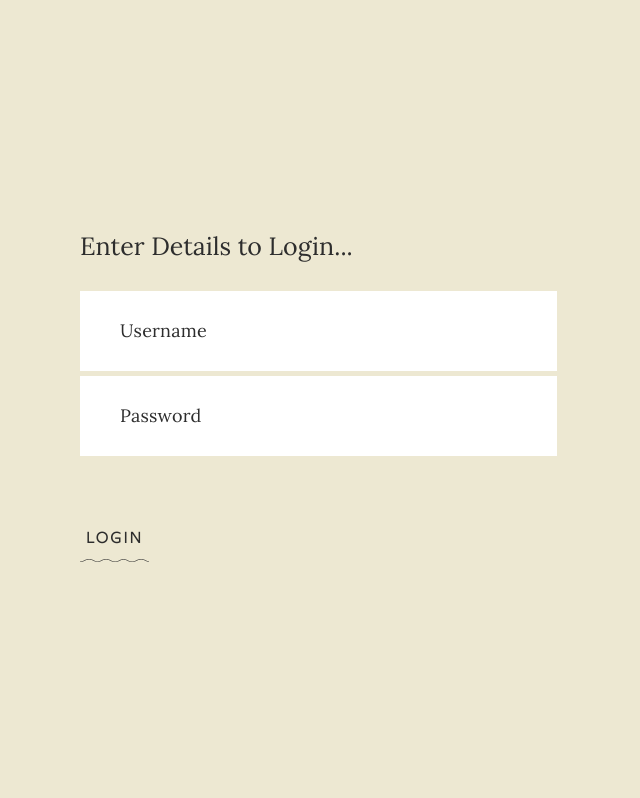
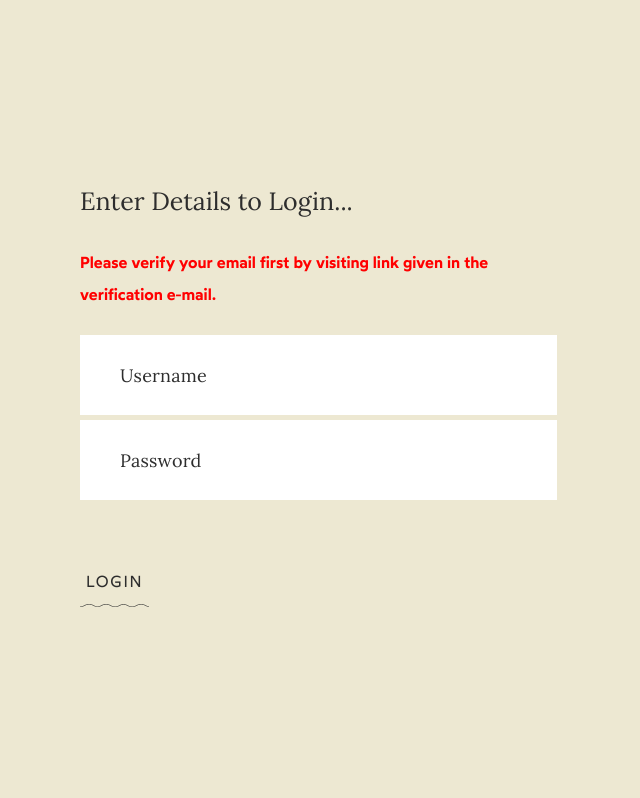
Before and after one commit to Akshat-Rathore/Online-GuestHouse-Booking-System, a Django app: page /login/ in a window 1280 px wide. Shown: the part 381-1179 px from the top of the page, without its empty margins (0-640 px from the left). Run offline with Django 3.2, Linux system fonts and the light colour scheme.

Commit message:
Added email verification for Students and Professors

```diff
--- a/OGHBS/OGHBS_APP/templates/OGHBS_APP/login/index.html
+++ b/OGHBS/OGHBS_APP/templates/OGHBS_APP/login/index.html
@@ -61,6 +61,13 @@
                   <div class="text flex flex-direction-column flex-justify-center">
                      <div class="text-inner" data-show data-show-move data-show-percentage="20">
                         <h3>Enter Details to Login...</h3>
+                        {% if flag%}
+                        <p>
+                        <strong style="color:red">
+                           Please verify your email first by visiting link given in the verification e-mail.
+                           </strong>
+                        </p>
+                        {% endif %}
                         <div class='input-fields'>
                            <form action="" method="post">
                               {% csrf_token %}
--- a/OGHBS/OGHBS_APP/urls.py
+++ b/OGHBS/OGHBS_APP/urls.py
@@ -11,5 +11,6 @@ urlpatterns = [
     path('login/', user_login, name='login'),
     path('logout/', user_logout, name='logout'),
     path('list/', halls_list, name='list'),
-    path('buffer/<int:gh_id>/',buffer,name='buffer')
+    path('buffer/<int:gh_id>/',buffer,name='buffer'),
+    path('activate/<uidb64>/<token>',activate,name="activate")
 ]
--- a/OGHBS/OGHBS_APP/views.py
+++ b/OGHBS/OGHBS_APP/views.py
@@ -1,5 +1,6 @@
 from django.shortcuts import render, redirect
 from django.http import JsonResponse
+from django.views import View
 from .models import *
 import json
 from django.core import serializers
@@ -9,7 +10,12 @@ from .forms import SearchForm, StudentForm, ProfessorForm, LoginForm
 from django.contrib.auth import authenticate, login, logout
 from django.forms.models import model_to_dict
 from django.contrib.auth.decorators import login_required
-
+from django.core.mail import EmailMessage
+from django.utils.encoding import force_bytes,force_text,DjangoUnicodeDecodeError
+from django.utils.http import urlsafe_base64_encode,urlsafe_base64_decode
+from django.contrib.sites.shortcuts import get_current_site
+from django.urls import reverse
+from .utils import token_generator
 # Create your views here.
 
 
@@ -223,7 +229,8 @@ def book_room(request, gh_id):
 
 def buffer(request,gh_id):
     context={
-        'gh_id':gh_id
+        'gh_id':gh_id,
+        'flag':True
     }
     if request.user.is_authenticated:
         print(request.user)
@@ -249,7 +256,21 @@ def user_register(request):
                 user.email = form1.cleaned_data.get('email')
                 user.username = form1.cleaned_data.get('user_name')
                 user.set_password(form1.cleaned_data.get('password1'))
+                user.is_active=False
                 user.save()
+
+                uidb64= urlsafe_base64_encode(force_bytes(user.pk))
+                domain=get_current_site(request).domain
+                link=reverse('activate',kwargs={'uidb64':uidb64,'token':token_generator.make_token(user)})
+                email_subject="[OGBS] : Activate your account"
+                activate_url="http://" +domain+link
+                email_body='Hi' +user.username+ "Click\n"+activate_url
+                email=EmailMessage(
+                                    email_subject,
+                                    email_body,
+                                    to=[user.email]
+                    )
+                email.send(fail_silently=False)
                 student = Student()
                 student.full_name = form1.cleaned_data.get('full_name')
                 student.department = form1.cleaned_data.get('department')
@@ -269,7 +290,20 @@ def user_register(request):
                 user.email = form2.cleaned_data.get('email')
                 user.username = form2.cleaned_data.get('user_name')
                 user.set_password(form2.cleaned_data.get('password1'))
+                user.is_active=False
                 user.save()
+                uidb64= urlsafe_base64_encode(force_bytes(user.pk))
+                domain=get_current_site(request).domain
+                link=reverse('activate',kwargs={'uidb64':uidb64,'token':token_generator.make_token(user)})
+                email_subject="[OGBS] : Activate your account"
+                activate_url="http://" +domain+link
+                email_body='Hi ' +user.username+ " Click the following Link to activate your OGHBS\n"+activate_url
+                email=EmailMessage(
+                                    email_subject,
+                                    email_body,
+                                    to=[user.email]
+                    )
+                email.send(fail_silently=False)
                 professor = Professor()
                 professor.full_name = form2.cleaned_data.get('full_name')
                 professor.department = form2.cleaned_data.get('department')
@@ -292,19 +326,30 @@ def user_login(request):
     if request.method == 'POST':
         user_name = request.POST.get('user_name')
         password = request.POST.get('password')
+        flag=True
         user = authenticate(request, username = user_name, password = password)
         if user is not None:
             login(request, user)
             return redirect('home')
         else:
+            try:
+                user1 = User.objects.get(username=user_name)
+                if user1.is_active:
+                    s="Username or password is incorrect"
+                else:
+                    s="Please verify your email first by visiting link given in verification mail."
+                    flag=False
+            except User.DoesNotExist:
+                s="Username or password is incorrect"
             context = {
                 'form': LoginForm(request.POST),
-                'error': "Username or password is incorrect"
+                'error': s,
+                'flag':flag
             }
             return render(request, 'OGHBS_APP/login/index.html', context)
     else:
         form = LoginForm()
-        return render(request, 'OGHBS_APP/login/index.html', {'form': form})
+        return render(request, 'OGHBS_APP/login/index.html', {'form': form,'flag':True})
 
 
 def user_logout(request):
@@ -313,3 +358,23 @@ def user_logout(request):
 
 def halls_list(request):
     return render(request, 'OGHBS_APP/guesthouse_details/index.html', {})
+
+
+
+def activate(request,uidb64,token):
+    try:
+        uid=force_text(urlsafe_base64_decode(uidb64))
+        user=User.objects.get(pk=uid)
+    except(TypeError, ValueError, OverflowError,User.DoesNotExist):
+        user=None
+    if user is not None and token_generator.check_token(user,token):
+        user.is_active=True
+        user.save()
+        return redirect('login')
+    else:
+        context = {
+            'form': LoginForm(request.POST),
+            'error': "Verification Link is invalid",
+            'flag': False
+            }
+        return render(request, 'OGHBS_APP/login/index.html', context)
```
Also changed, not shown: OGHBS/OGHBS/settings.py (+8 -0 lines), OGHBS/OGHBS_APP/utils.py (added, +7 -0 lines), 1 other file.
